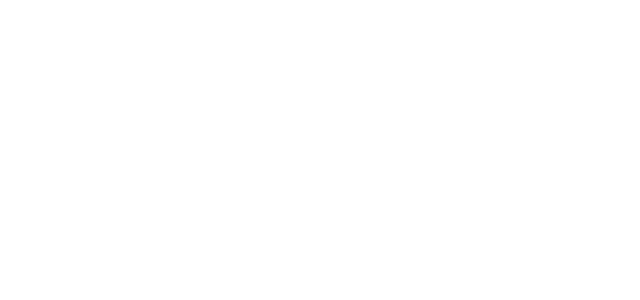
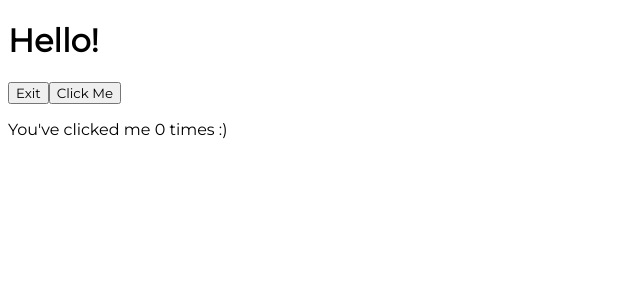
Before and after one commit to ryanoneill416/react-challenge-1, a React (Create React App) app in the folder my-app/: page / in a window 1280 px wide. Shown: the top 300 px of the page, without its empty margins (0-640 px from the left). Built offline with nearby package versions, Linux system fonts and the light colour scheme.

Commit message:
complete class based challenges

```diff
--- a/my-app/src/App.js
+++ b/my-app/src/App.js
@@ -1,9 +1,10 @@
 import css from './App.module.css';
+import StatefulGreeting from './components/StatefulGreeting';
 
 function App() {
   return (
-    <div className={css.App}>
-      {/* Add your components here */}
+    <div className="App">
+      <StatefulGreeting greeting="I'm a stateful class component!" name="Ryan" />
     </div>
   );
 }
--- /dev/null
+++ b/my-app/src/components/StatefulGreeting.js
@@ -0,0 +1,48 @@
+import React from "react";
+
+class StatefulGreeting extends React.Component{
+
+    constructor(props) {
+        super(props);
+        this.state = {
+            introduction: "Hello!",
+            buttonText: "Exit",
+            count: 0,
+        };
+    }
+
+    handleClick() {
+        this.setState((prevState, prevProps) => {
+            console.log('Previous State:', prevState);
+            console.log('Previous Props:', prevProps);
+            return {
+                introduction: prevState.introduction === "Hello!" ? "Goodbye!" : "Hello!",
+                buttonText: prevState.buttonText === "Exit" ? "Enter" : "Exit",
+                count: 0
+            }
+        })
+    }
+
+    incrementCount() {
+        this.setState((prevState, prevProps) => {
+            console.log('Previous State:', prevState);
+            console.log('Previous Props:', prevProps);
+            return {
+                count: prevState.count + 1
+            }
+        })
+    }
+
+    render() {
+        return (
+            <div>
+                <h1>{this.state.introduction}</h1>
+                <button onClick={() => this.handleClick()}>{this.state.buttonText}</button>
+                <button onClick={() => this.incrementCount()}>Click Me</button>
+                <p>You've clicked me {this.state.count} times :)</p>
+            </div>
+        )
+    }
+}
+
+export default StatefulGreeting
```
Also changed, not shown: my-app/src/components/Sidebar.js (+14 -0 lines), 2 other files (tests, documents, lock files or other folders).
